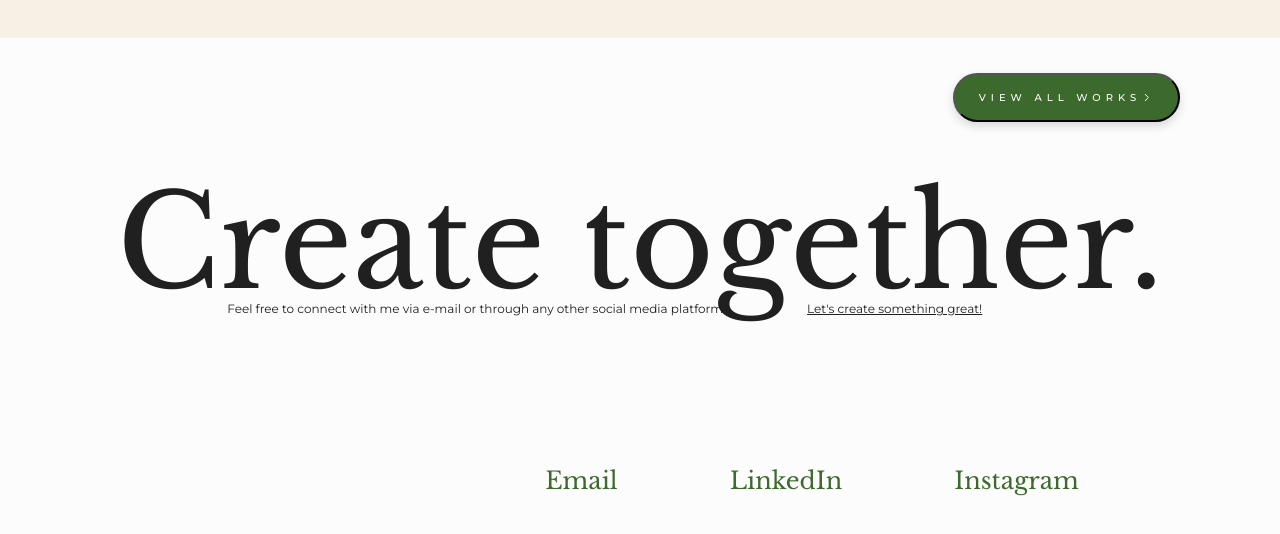
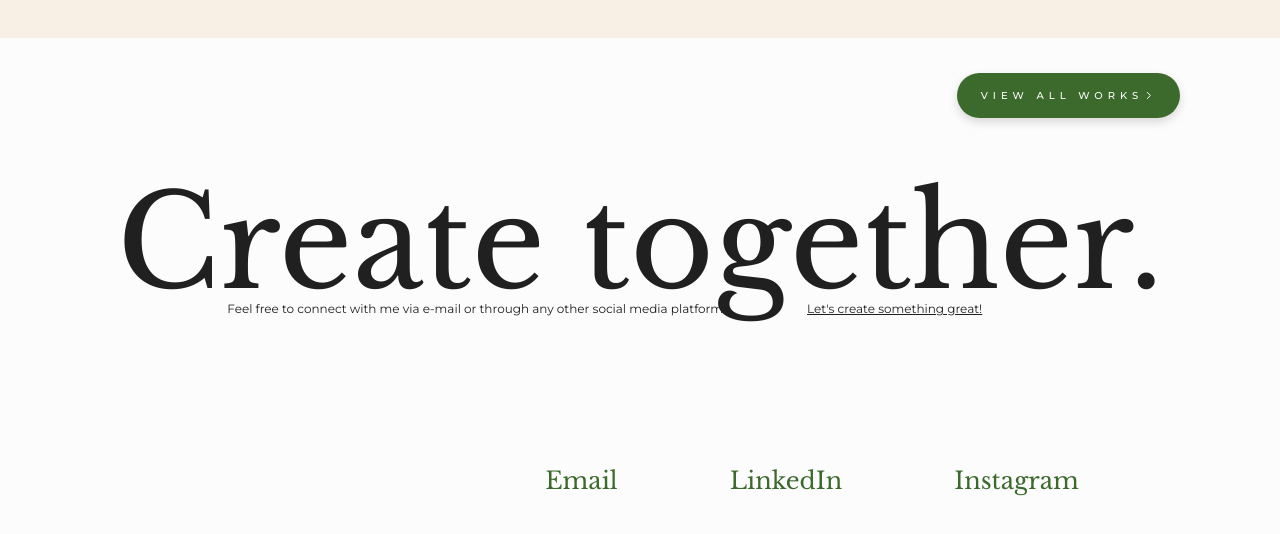
Before and after one commit to vivianknguyen/vivianknguyen.github.io, a plain HTML site: page index.html in a window 1280 px wide. Shown: the part 1598-2132 px from the top of the page. Drawn offline with nearby package versions, Linux system fonts and the light colour scheme.

Commit message:
updated button style

```diff
--- a/styles.css
+++ b/styles.css
@@ -730,6 +730,11 @@ svg.work-icon {
     margin-bottom: 0% !important;
 }
 
+button {
+    border: none;
+    background-color: transparent;
+}
+
 .scrollToTopBtn {
     width: 50px;
     height: 50px;
```
